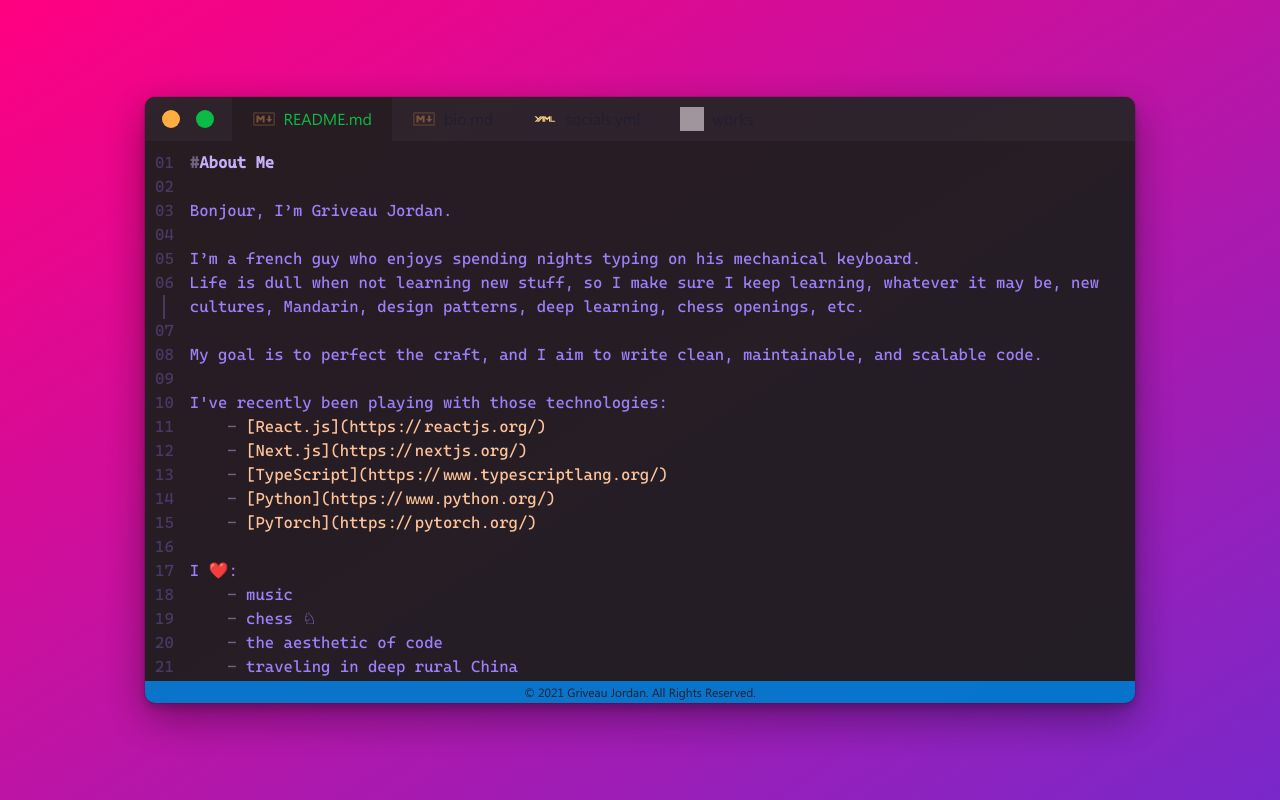
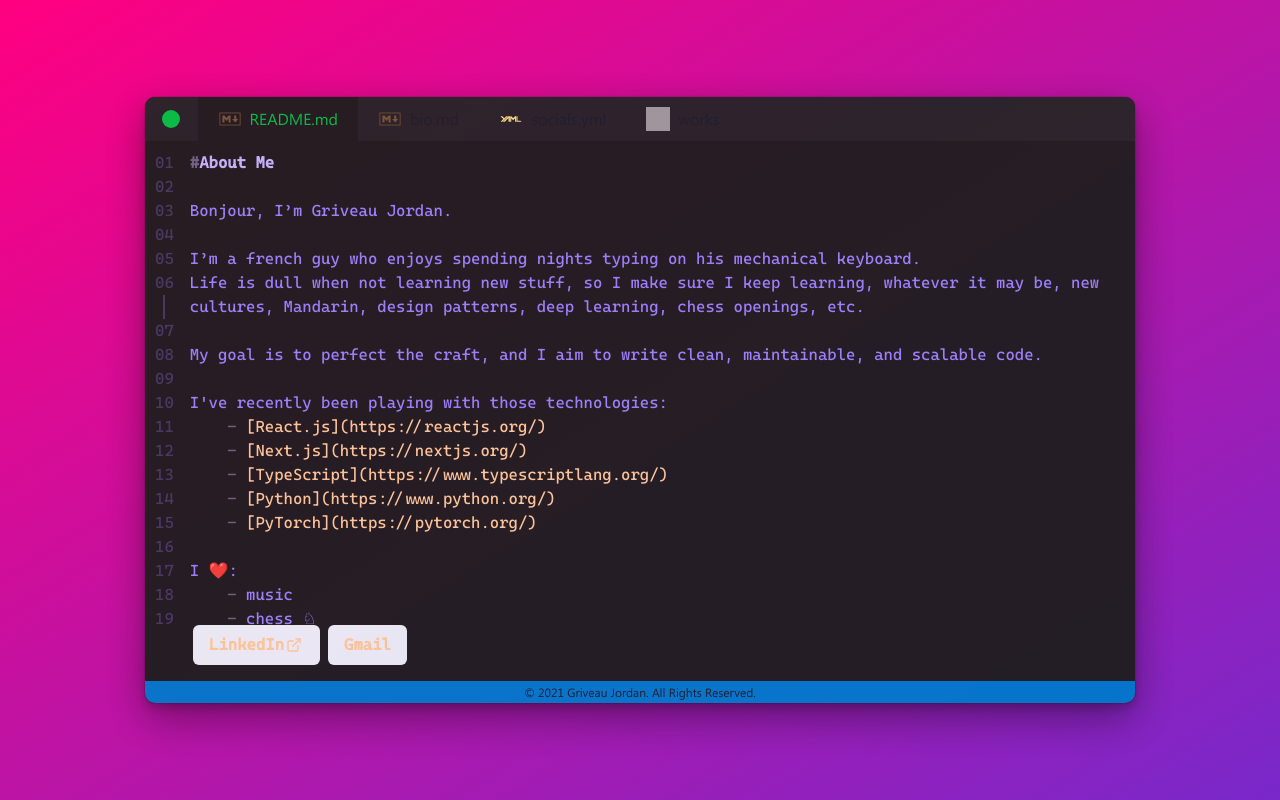
Before and after one commit to Grivj/portfolio, a Next.js app: page /readme in a window 1280 px wide. Built offline with nearby package versions, Linux system fonts and the light colour scheme; grey boxes are pictures that could not be loaded.

Commit message:
Removing minimize button + responsive fixes

```diff
--- a/components/App/Layout.tsx
+++ b/components/App/Layout.tsx
@@ -4,48 +4,37 @@ import Navbar from './Navbar'
 
 interface LayoutProps {
     isMaximized: boolean
-    isOpen: boolean
     setIsMaximized: any
-    onToggle: any
     children: React.ReactNode
 }
 
-const Layout: React.FC<LayoutProps> = ({ isMaximized, isOpen, setIsMaximized, onToggle, children }) => {
+const Layout: React.FC<LayoutProps> = ({ isMaximized, setIsMaximized, children }) => {
 
     const handleMaximize = () => {
         setIsMaximized(isMaximized ? false : true)
-        if (!isOpen) {
-            onToggle()
-        }
     }
 
     return (
         <Container
             maxWidth={isMaximized ? "100%" : { base: "100%", lg: "990px" }}
             p={isMaximized ? "0" : { base: "0", lg: "10ch 0" }}
-            height={isOpen ? "100vh" : "auto"}
+            height="100%"
             transitionDuration="0.5s"
         >
             <Flex
                 direction="column"
                 bg="#1E1E1E"
                 opacity="0.95"
-                height="full"
                 borderRadius={isMaximized ? "0" : { base: "0", lg: "10px" }}
                 overflow="hidden"
                 fontSize={{ base: "16px" }}
                 boxShadow={isMaximized ? "" : "dark-lg"}
+                height={{ base: "auto", lg: "100%" }}
+                minHeight={{ base: "100%", lg: "auto" }}
             >
                 <Flex bg="#252526">
                     <HStack m="0 2ch" gridGap="8px" display={{ base: "none", lg: "flex" }}>
-                        <Box
-                            w={{ base: "16px", lg: "18px" }} h={{ base: "16px", lg: "18px" }}
-                            borderRadius="50%"
-                            backgroundColor="#FFB83D"
-                            cursor="pointer"
-                            onClick={onToggle}
-                            role="button"
-                        />
+
                         <Box
                             w={{ base: "16px", lg: "18px" }} h={{ base: "16px", lg: "18px" }}
                             borderRadius="50%"
@@ -57,9 +46,7 @@ const Layout: React.FC<LayoutProps> = ({ isMaximized, isOpen, setIsMaximized, on
                     </HStack>
                     <Navbar />
                 </Flex>
-                <Collapse in={isOpen} style={{ flex: "1", overflow: "auto" }}>
-                    {children}
-                </Collapse>
+                {children}
                 <Footer />
             </Flex>
         </Container>
--- a/lib/theme.ts
+++ b/lib/theme.ts
@@ -6,7 +6,6 @@ const styles = {
       fontFamily: "Segoe UI",
       fontSize: "18px",
       bgGradient: "linear(to-tl, #7928CA, #FF0080)",
-      minHeight: "100vh",
       textRendering: "optimizeLegibility",
       WebkitFontSmoothing: "antialiased",
     },
--- a/pages/_app.tsx
+++ b/pages/_app.tsx
@@ -10,7 +10,6 @@ import '../styles/globals.css'
 
 function App({ Component, pageProps, router }: AppProps) {
   const [isMaximized, setIsMaximized] = useState(false)
-  const { isOpen, onToggle } = useDisclosure({ 'defaultIsOpen': true })
 
 
   return (
@@ -18,7 +17,6 @@ function App({ Component, pageProps, router }: AppProps) {
       <Layout>
         <AppLayout
           isMaximized={isMaximized} setIsMaximized={setIsMaximized}
-          isOpen={isOpen} onToggle={onToggle}
         >
           <Component {...pageProps} key={router.route} />
         </AppLayout>
--- a/pages/readme.tsx
+++ b/pages/readme.tsx
@@ -33,7 +33,7 @@ Where to find me:
 const Contact = () => (
     <>
         <Code code={CodeContent} language="markdown" />
-        <HStack ml="3em">
+        <HStack ml="3em" mb="1em">
             <Link isExternal href="https://www.linkedin.com/in/griveau-jordan/">
                 <Button fontFamily="Cascadia Code" color="rgb(255, 204, 153)">
                     LinkedIn
--- a/styles/globals.css
+++ b/styles/globals.css
@@ -42,11 +42,21 @@
 
 html,
 body {
+  height: 100%
+}
+
+#__next {
+  height: 100%
+}
+
+body {
   padding: 0;
   margin: 0;
   font-family: Segoe UI, Cascadia Code, sans-serif;
   font-size: 16px;
 }
+
+
 
 a {
   color: inherit;
```
